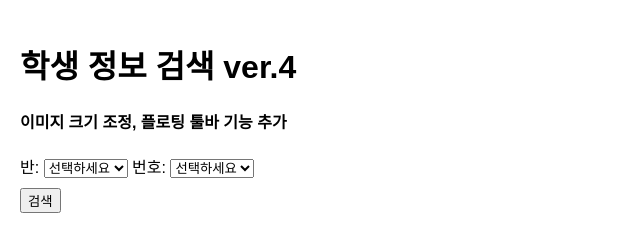
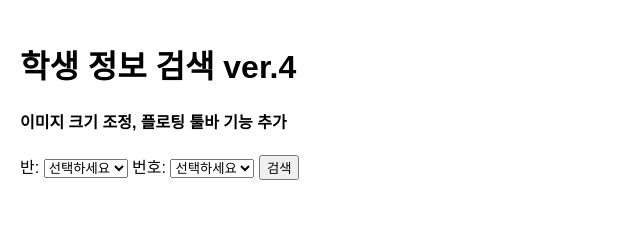
Before and after one commit to keyhoney/g2, a plain HTML site: page index.html in a window 1280 px wide. Shown: the whole page, without its empty margins (0-640 px from the left). Drawn offline with Linux system fonts and the light colour scheme.

Commit message:
Update index.html

```diff
--- a/index.html
+++ b/index.html
@@ -91,9 +91,7 @@
             <option value="25">25번</option>
         </select>
 
-        <div style="display: flex; gap: 10px; margin-top: 10px;">
-            <button type="submit">검색</button>
-        </div>
+       <button type="submit">검색</button>
     </form>
 
     <div id="result"></div>
```
